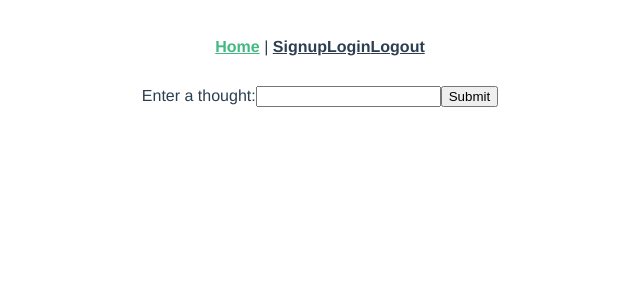
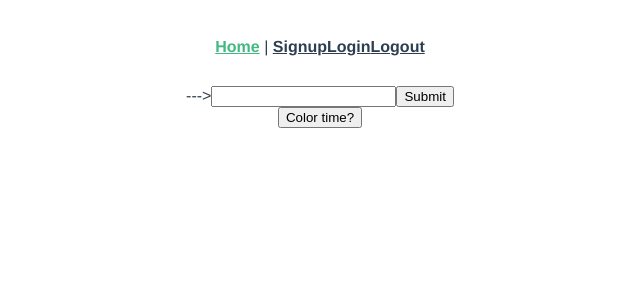
Before and after one commit to scottasc/vuejs-discurse, a Vue app: page / in a window 1280 px wide. Shown: the top 300 px of the page, without its empty margins (320-960 px from the left). Built offline with nearby package versions, Linux system fonts and the light colour scheme.

Commit message:
moving rgb interpolation to function in scripts

```diff
--- a/src/App.vue
+++ b/src/App.vue
@@ -30,4 +30,5 @@
 #nav a.router-link-exact-active {
   color: #42b983;
 }
+
 </style>
--- a/src/views/Home.vue
+++ b/src/views/Home.vue
@@ -1,23 +1,23 @@
 <template>
 
-  <div class="home" :style="{ backgroundColor: `rgb(${thought.red}, ${thought.green}, ${thought.blue})` }">
+  <div class="home">
 
     <form v-on:submit.prevent="submit()">
-      <label>Enter a thought:</label>
+      <label>---></label>
       <input type="text" class="form-control" v-model="content">
       <input type="submit" class="btn btn-primary" value="Submit">
     </form>
 
+    <button v-on:click="changeColor()">Color time?</button>
+
   </div>
+
 </template>
 
 <style>
 
-.home {
+body {
   transition: 7s;
-  width: 100%;
-  height: 100%;
-  margin: 0px;
 }
 
 </style>
@@ -44,6 +44,7 @@ export default {
           this.errors = error.response.data.errors;
         });
         this.content = "";
+        document.body.style.backgroundColor = `rgb(${this.thought.red}, ${this.thought.green}, ${this.thought.blue})`;
     }
   }
 };
```
Also changed, not shown: src/main.js (line endings or trailing spaces).
